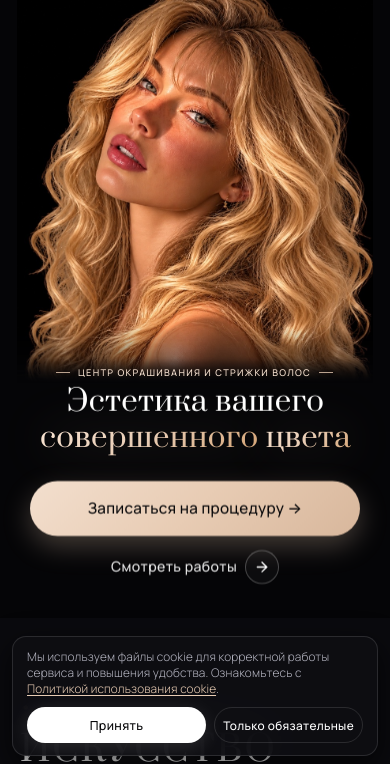
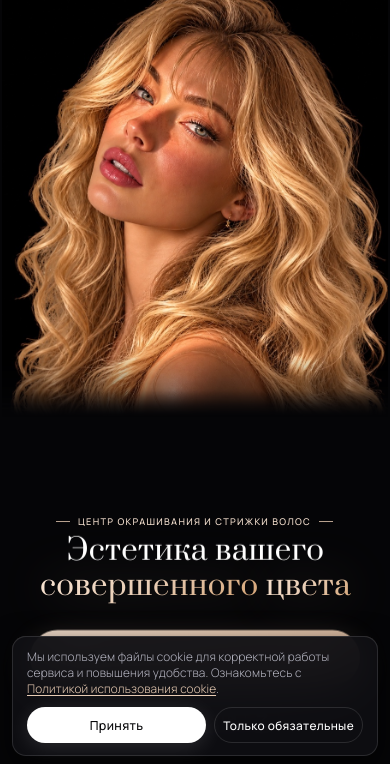
Before and after one commit to movsisiannartem-hash/sostoyanie, a plain HTML site: page index.html in a window 390 px wide. Shown: the part 76-840 px from the top of the page. Drawn offline with Linux system fonts and the light colour scheme; a web font is replaced by a local one.

Commit message:
style(mobile): make hero section fill 100% viewport height to bottom, keeping services off-screen until scroll

```diff
--- a/assets/css/style.css
+++ b/assets/css/style.css
@@ -1883,17 +1883,20 @@ body.page-loaded .hero-visual-wrap {
     display: none !important;
   }
 
-  /* Centered Hero on Tablet & Mobile: Immersive Full Model + Natural Flow (Photo 2 Reference) */
+  /* Centered Hero on Tablet & Mobile: Immersive Full Model + 100% Viewport Height (до конца низа) */
   .hero-section {
     display: flex;
     flex-direction: column;
     align-items: center;
-    justify-content: flex-start;
-    min-height: auto;
+    justify-content: space-between;
+    min-height: 100vh;
+    min-height: 100svh; /* Exactly fills screen on mobile Safari/Chrome without cutting off or peeking next section */
+    min-height: 100dvh;
     padding-top: 54px; /* Sits naturally under fixed header */
-    padding-bottom: 24px; /* "только чуть чуть" clean breathing room */
+    padding-bottom: clamp(16px, 3vh, 26px); /* Clean luxury breathing room above Safari bottom bar */
     position: relative;
     overflow: hidden;
+    box-sizing: border-box;
   }
 
   .hero-visual-wrap {
@@ -1903,9 +1906,9 @@ body.page-loaded .hero-visual-wrap {
     bottom: auto;
     width: 100%;
     max-width: 100%;
-    height: auto;
-    max-height: none;
-    min-height: auto;
+    flex: 1 1 auto;
+    min-height: 240px;
+    max-height: 52vh;
     margin: 0 auto;
     padding: 0;
     opacity: 1 !important;
@@ -1915,14 +1918,14 @@ body.page-loaded .hero-visual-wrap {
     overflow: visible;
     display: flex;
     justify-content: center;
-    align-items: flex-start;
+    align-items: center;
   }
 
   .hero-model-img {
-    width: 100%;
-    max-width: 380px;
-    height: auto;
-    max-height: 48vh;
+    width: auto;
+    max-width: 100%;
+    height: 100%;
+    max-height: 52vh;
     object-fit: contain; /* Full model portrait: face, voluminous curls, and bare shoulder in full view */
     object-position: center top;
     display: block;
@@ -1956,7 +1959,8 @@ body.page-loaded .hero-visual-wrap {
   .hero-container {
     position: relative;
     z-index: 2;
-    margin-top: -18px; /* Gentle overlap onto the feathered edge without covering her shoulder */
+    flex: 0 0 auto;
+    margin-top: 0;
     padding: 0 16px;
     width: 100%;
   }
@@ -2083,25 +2087,29 @@ body.page-loaded .hero-visual-wrap {
 @media (max-height: 720px) and (max-width: 991px) {
   .hero-section {
     padding-top: 50px;
-    padding-bottom: 16px;
+    padding-bottom: 14px;
+    min-height: 100vh;
+    min-height: 100svh;
+    min-height: 100dvh;
   }
   .hero-visual-wrap {
-    max-height: 42vh;
+    max-height: 44vh;
+    min-height: 180px;
   }
   .hero-model-img {
-    max-height: 42vh;
+    max-height: 44vh;
   }
   .hero-container {
-    margin-top: -14px;
+    margin-top: 0;
   }
   .hero-title-refined {
-    font-size: clamp(1.6rem, 6.8vw, 1.95rem);
-    margin-bottom: 10px;
+    font-size: clamp(1.55rem, 6.6vw, 1.9rem);
+    margin-bottom: 8px;
   }
   .hero-cta-group-refined {
     gap: 8px;
     margin-top: 10px;
-    margin-bottom: 4px;
+    margin-bottom: 2px;
   }
   .hero-cta-group-refined .btn-gold {
     padding: 13px 24px;
```
